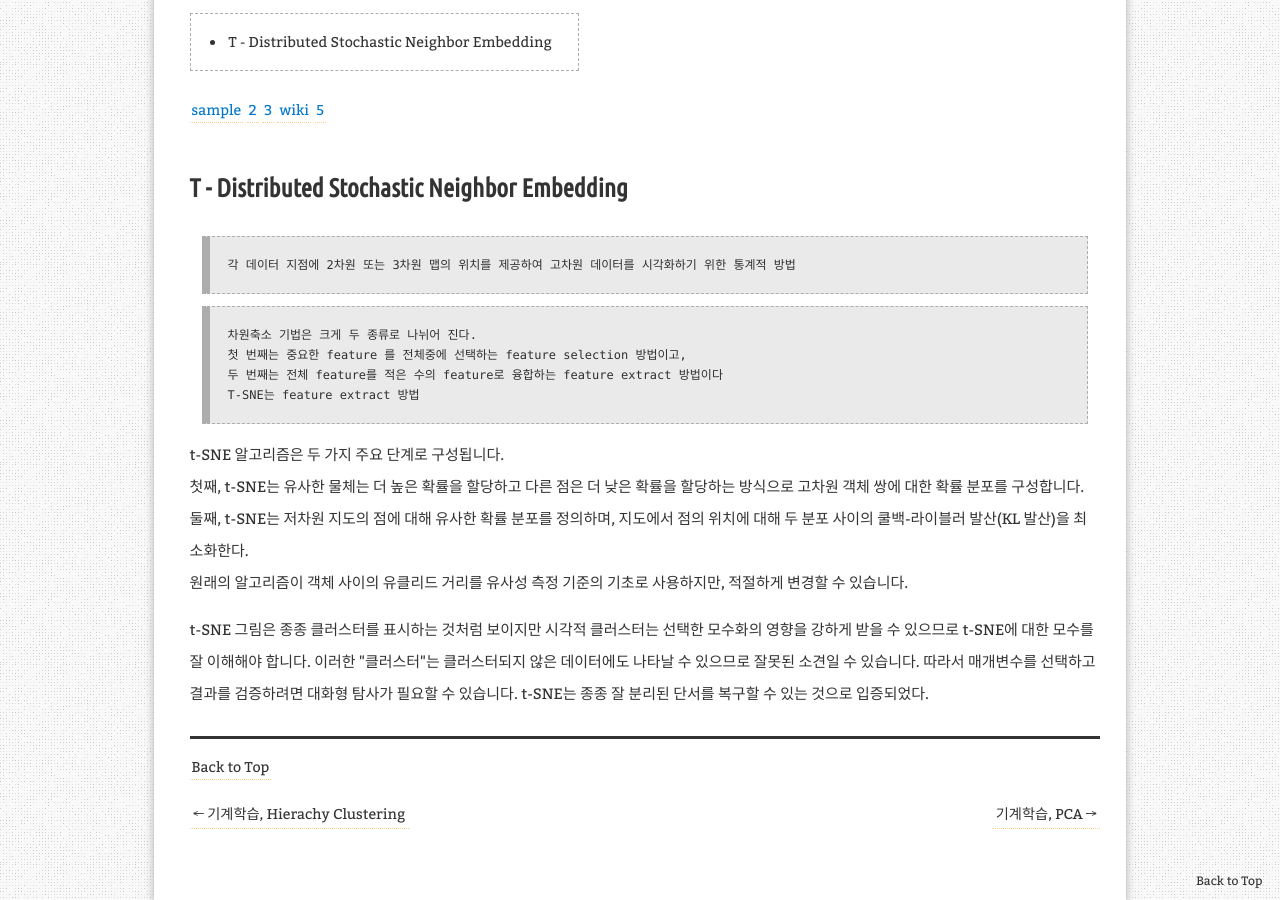
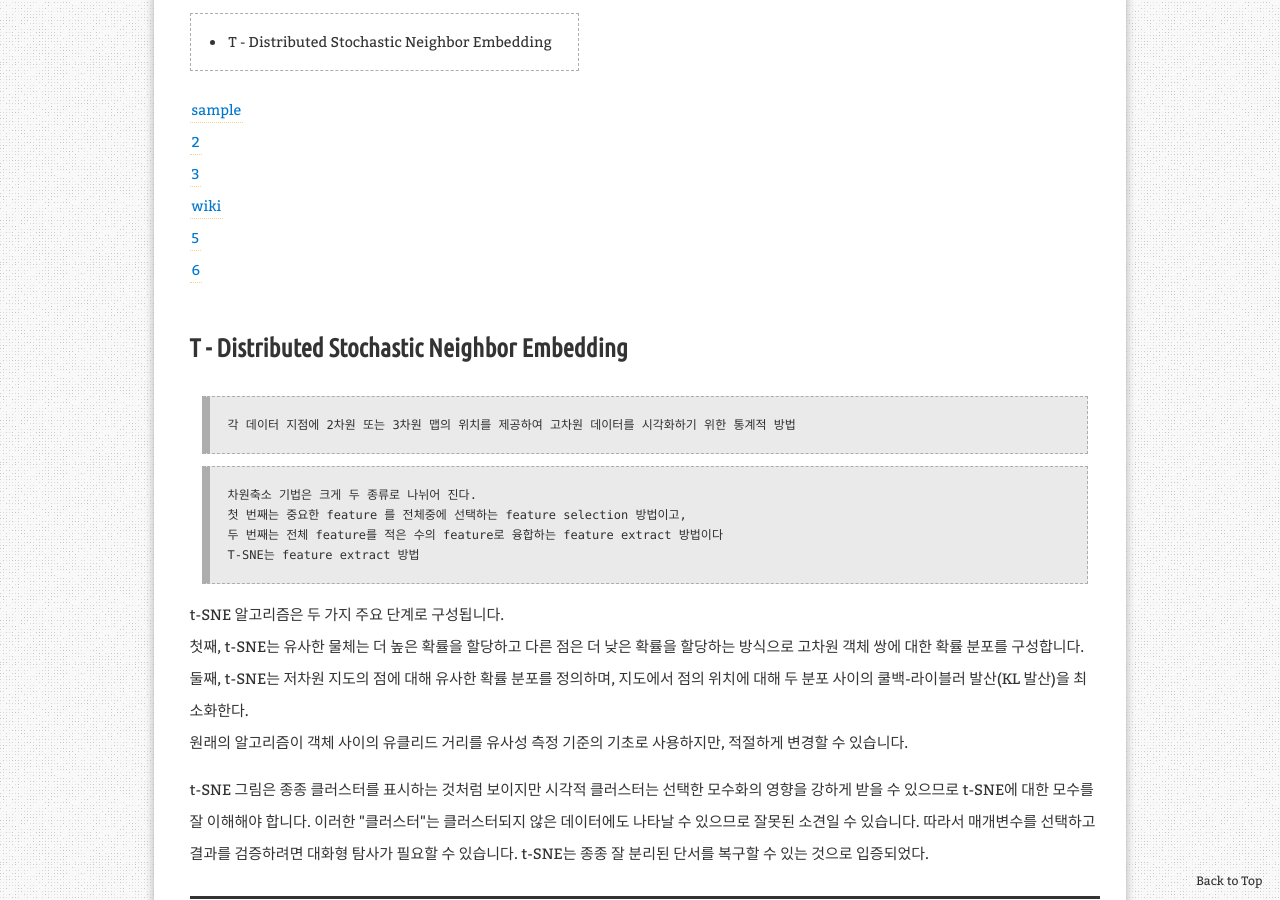
Before and after one commit to aristohyun/aristohyun.github.io, a Jekyll site: the page built from _posts/2021-07-26-T-SNE.md, in a window 1280 px wide and 900 px high, scrolled down 336 px. Built offline with Jekyll 4.4.1, drawn with Linux system fonts in a browser that asks for light colours; comment, search, counter and statistics services are not loaded.

Commit message:
Update 2021-07-26-T-SNE.md

```diff
--- a/_posts/2021-07-26-T-SNE.md
+++ b/_posts/2021-07-26-T-SNE.md
@@ -13,10 +13,12 @@ redirect_from:
 {:toc .toc}
 
 [sample](https://ratsgo.github.io/machine%20learning/2017/04/28/tSNE/){:target="_ blank"}
-[2](https://m.blog.naver.com/xorrms78/222112752837)
-[3](https://bcho.tistory.com/1210)
-[wiki](https://en.wikipedia.org/wiki/T-distributed_stochastic_neighbor_embedding)
-[5](https://lovit.github.io/nlp/representation/2018/09/28/tsne/)
+[2](https://m.blog.naver.com/xorrms78/222112752837){:target="_ blank"}
+[3](https://bcho.tistory.com/1210){:target="_ blank"}
+[wiki](https://en.wikipedia.org/wiki/T-distributed_stochastic_neighbor_embedding){:target="_ blank"}
+[5](https://lovit.github.io/nlp/representation/2018/09/28/tsne/){:target="_ blank"}
+[6](https://skyeong.net/284){:target="_ blank"}
+
 
 # T - Distributed Stochastic Neighbor Embedding
 
```
